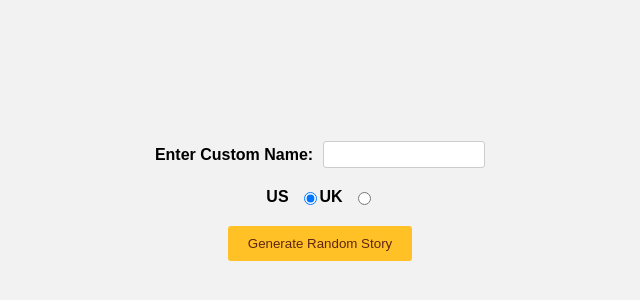
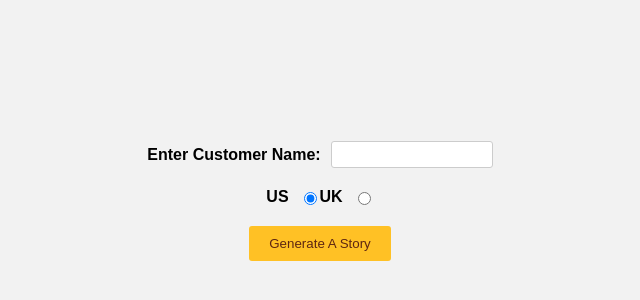
Before and after one commit to Akhilvgl/Silly-Story-Generator, a plain HTML site: page index.html in a window 1280 px wide. Shown: the part 160-460 px from the top of the page, without its empty margins (320-960 px from the left). Drawn offline with Linux system fonts and the light colour scheme.

Commit message:
Update index.html

```diff
--- a/index.html
+++ b/index.html
@@ -8,17 +8,17 @@
 </head>
 <body>
     <div class="container">
-        <label for="customname">Enter Custom Name:</label>
+        <label for="customname">Enter Customer Name:</label>
         <input id="customname" type="text" placeholder="">
     </div>
     <div class="container">
-        <label for="us">US</label>
+        <label for="us"> US </label>
         <input id="us" type="radio" name="ukus" value="us" checked>
-        <label for="uk">UK</label>
+        <label for="uk"> UK </label>
         <input id="uk" type="radio" name="ukus" value="uk">
     </div>
     <div class="container">
-        <button class="randomize">Generate Random Story</button>
+        <button class="randomize">Generate A Story</button>
     </div>
 
     <p class="story"></p>
```
